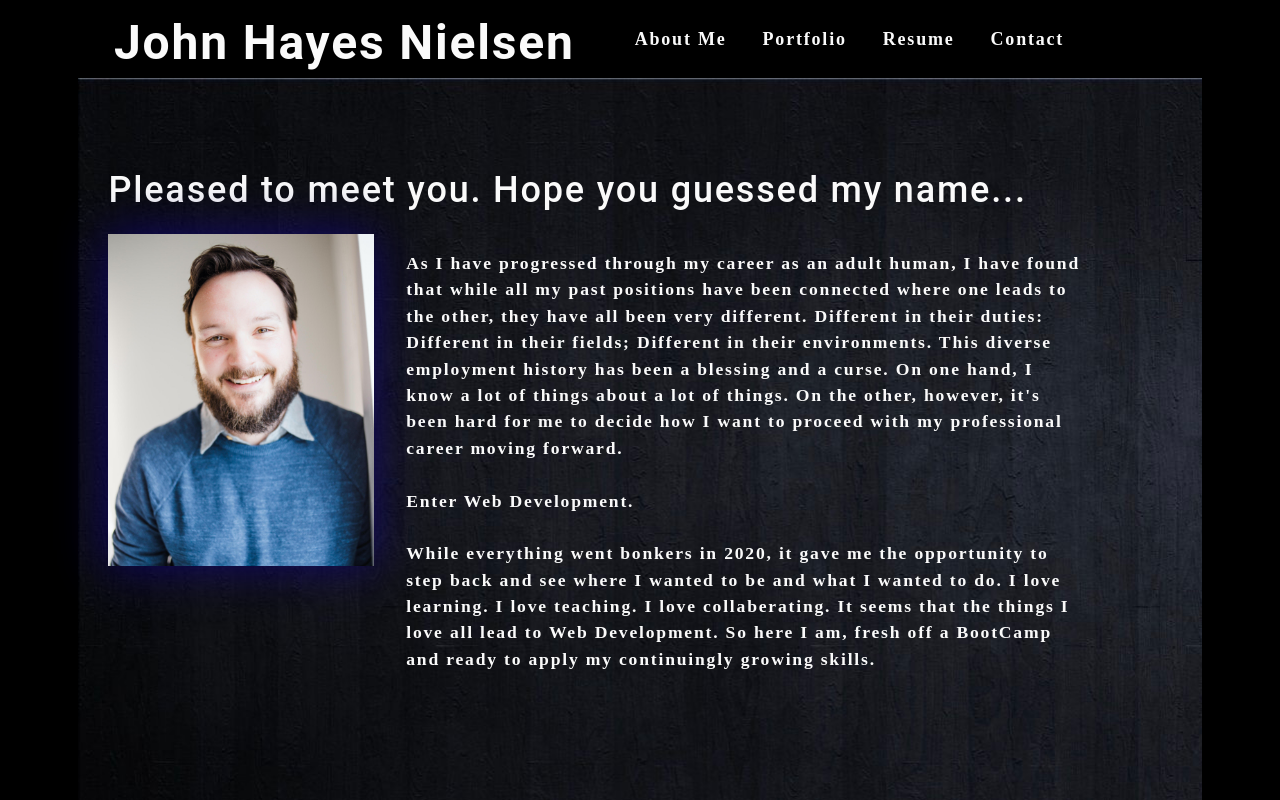
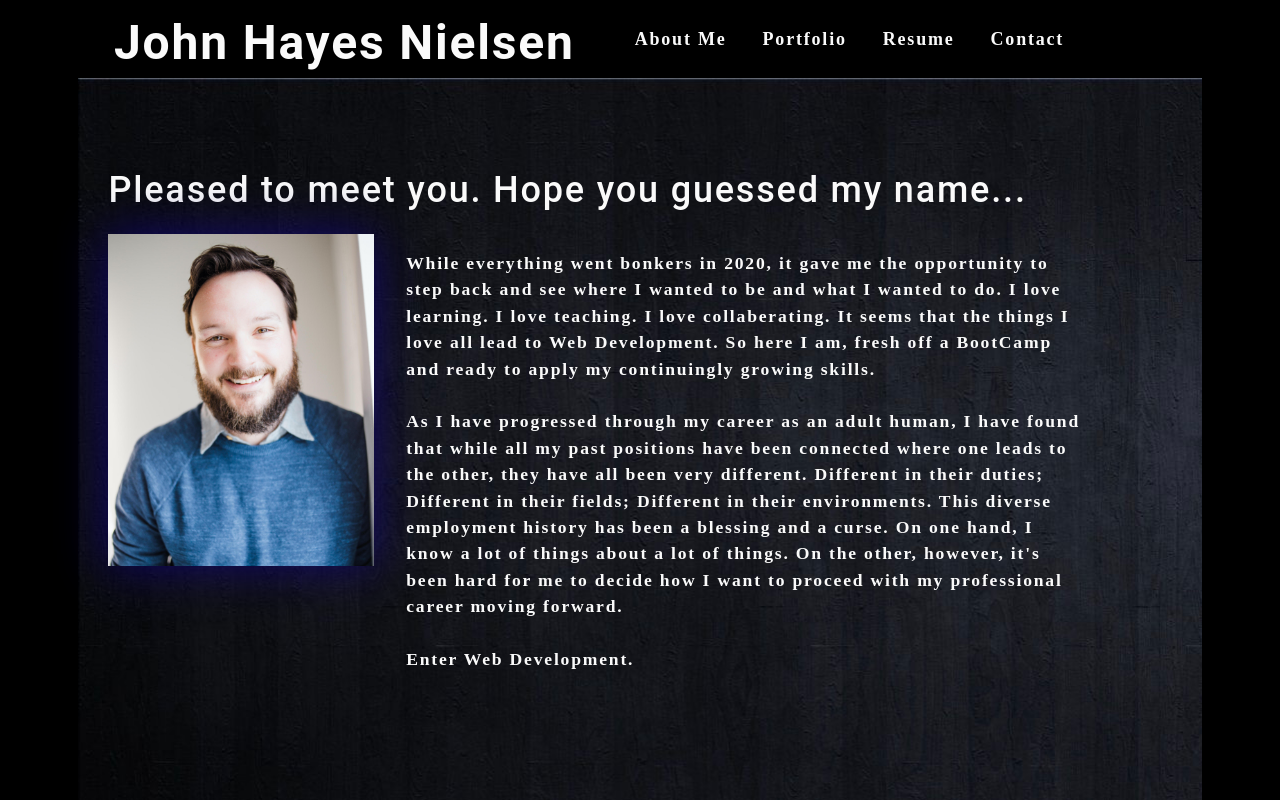
Before and after one commit to JohnNielsen1221/react-portfolio, a React (Create React App) app: page / in a window 1280 px wide. Shown: the top 800 px of the page. Built offline with nearby package versions, Linux system fonts and the light colour scheme.

Commit message:
fixed errors, changed resume

```diff
--- a/src/components/About/index.js
+++ b/src/components/About/index.js
@@ -7,11 +7,12 @@ const About = () => {
             <h1 id='about'>Pleased to meet you. Hope you guessed my name...</h1>
             <img src={headshot} className='my-2' style={{ width: '25%' }} alt='headshot' />
             <p className='about'>
-                {`As I have progressed through my career as an adult human, I have found that while all my past positions have been connected where one leads to the other, they have all been very different. Different in their duties: Different in their fields; Different in their environments. This diverse employment history has been a blessing and a curse. On one hand, I know a lot of things about a lot of things. On the other, however, it's been hard for me to decide how I want to proceed with my professional career moving forward.
+                {`While everything went bonkers in 2020, it gave me the opportunity to step back and see where I wanted to be and what I wanted to do. I love learning. I love teaching. I love collaberating. It seems that the things I love all lead to Web Development. So here I am, fresh off a BootCamp and ready to apply my continuingly growing skills.
 
-                Enter Web Development.
+                As I have progressed through my career as an adult human, I have found that while all my past positions have been connected where one leads to the other, they have all been very different. Different in their duties; Different in their fields; Different in their environments. This diverse employment history has been a blessing and a curse. On one hand, I know a lot of things about a lot of things. On the other, however, it's been hard for me to decide how I want to proceed with my professional career moving forward.
 
-                While everything went bonkers in 2020, it gave me the opportunity to step back and see where I wanted to be and what I wanted to do. I love learning. I love teaching. I love collaberating. It seems that the things I love all lead to Web Development. So here I am, fresh off a BootCamp and ready to apply my continuingly growing skills.`}
+                Enter Web Development.`}
+
             </p>
         </section>
     )
--- a/src/components/Resume/index.js
+++ b/src/components/Resume/index.js
@@ -9,12 +9,12 @@ function Resume() {
                 <br></br>
                 <div className='proficiencies'>
                     <h3>Front-End Proficiencies</h3>
-                    <p>HTML<br></br>CSS (Bootstrap, Materialize)<br></br> JavaScript<br></br> jQuery<br></br> React<br></br> IndexedDB</p>
+                    <p>HTML<br></br>CSS (Bootstrap, Materialize, custom)<br></br> JavaScript<br></br> jQuery<br></br> React<br></br> IndexedDB</p>
                 </div>
                 <br></br>
                 <div>
                     <h3>Back-End Proficiencies</h3>
-                    <p>Node<br></br> Express<br></br> SQL (sqlite, mySQL)<br></br> Sequelize<br></br> NoSQL (MongoDB, Mongoose)<br></br> API's (third-party, RESTful, server-side)</p>
+                    <p>Node<br></br> Express<br></br> SQL (sqlite, mySQL)<br></br> Sequelize<br></br> NoSQL (MongoDB, Mongoose)<br></br> API's</p>
                 </div>
             </div>
         </section>
```
Also changed, not shown: 2 other files (tests, documents, lock files or other folders).
